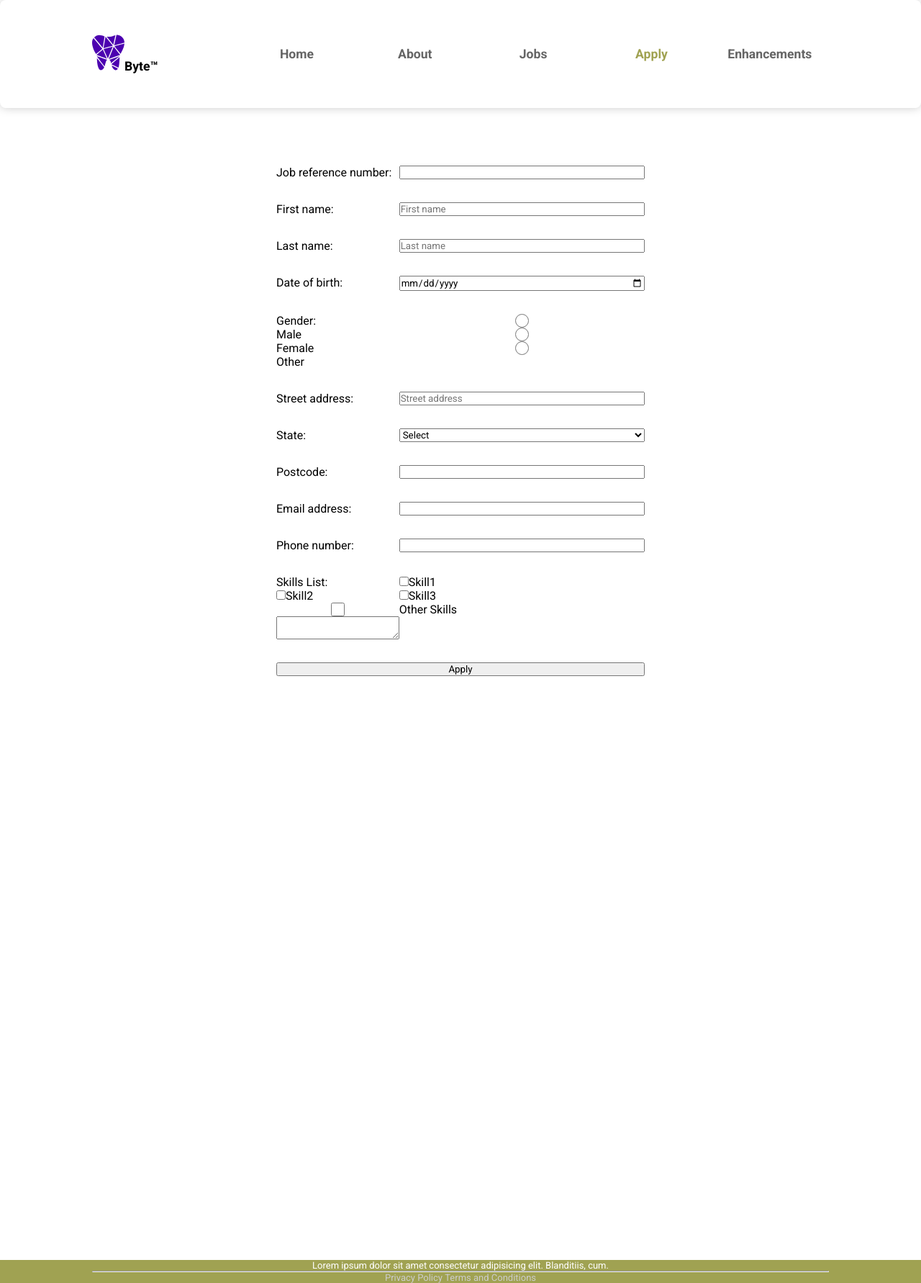
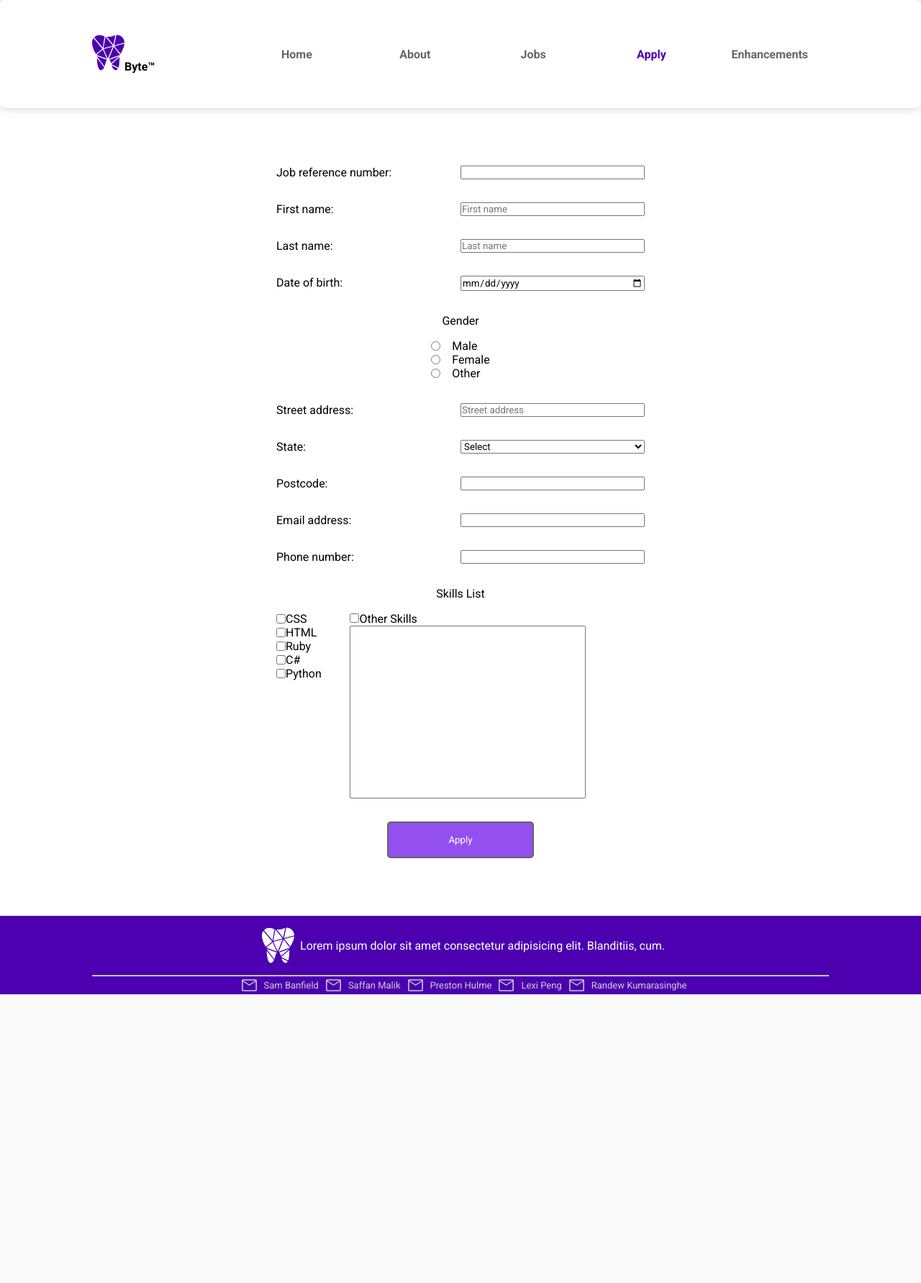
Before and after one commit to 102560056/COS100026_Byte_Bandits, a PHP site: page /apply.html in a window 1280 px wide. Shown: the whole page at 72% size. After the commit the page ends 1381 px from the top, so only its background shows below. Run offline with PHP 8.4, Linux system fonts and the light colour scheme; some web fonts are replaced.

Commit message:
Finalised apply, edited footer

```diff
--- a/Sams/apply.html
+++ b/Sams/apply.html
@@ -28,10 +28,9 @@ tested. -->
 
 <body>
     <header>
-
         <ul>
             <a href="index.html">
-                <img src="byte-logo.svg" class="icon">Byte&#8482;
+                <img src="media/byte-logo.svg">Byte&#8482;
             </a>
             <li>
                 <a href="index.html">Home</a>
@@ -60,7 +59,6 @@ tested. -->
 
             <!-- First name, max 20 alpha characters -->
             <fieldset>
-
                 <label for="first_name">First name:</label>
                 <input type="text" name="first_name" id="first_name" placeholder="First name"
                     pattern="^([a-zA-Z]|[0-9]){1,20}" maxlength="20" required>
@@ -82,14 +80,15 @@ tested. -->
             </fieldset>
 
             <!-- Gender,  radio inputs grouped  using a fieldset and legend  -->
-            <fieldset>
-                <label for="gender">Gender:</label>
+            <fieldset class="apply-gender">
+                <!-- <label for="gender">Gender:</label> -->
+                <p>Gender</p>
                 <input type="radio" name="gender" id="male" value="male" required>
                 <label for="male">Male</label>
                 <input type="radio" name="gender" id="female" value="female" required>
                 <label for="female">Female</label>
                 <input type="radio" name="gender" id="other" value="other" required>
-                <label for="other">Other</label>
+                <label for="female">Other</label>
             </fieldset>
 
             <!-- Street Address,  max 40 characters -->
@@ -137,33 +136,67 @@ tested. -->
 
             <!-- Skill list (The last item in list should read “Other skills...”), checkbox inputs
         Other skills,  textarea  -->
-            <fieldset>
-                <p>Skills List:</p>
-                <label><input type="checkbox" name="skill[]" id="skill_1">Skill1</label>
-                <label><input type="checkbox" name="skill[]" id="skill_2">Skill2</label>
-                <label><input type="checkbox" name="skill[]" id="skill_3">Skill3</label>
-
-                <input type="checkbox" name="skill[]" id="other">
-                <label for="other">Other Skills</label>
-                <!-- Cols will need to be adjusted for width constraints -->
-                <textarea name="skills_description" id="skills_description" cols="20"></textarea>
+            <fieldset class="apply-skills">
+                <p>Skills List</p>
+                <label class="apply-skill"><input type="checkbox" name="skill[]" id="CSS">CSS</label>
+                <label class="apply-skill"><input type="checkbox" name="skill[]" id="HTML">HTML</label>
+                <label class="apply-skill"><input type="checkbox" name="skill[]" id="Ruby">Ruby</label>
+                <label class="apply-skill"><input type="checkbox" name="skill[]" id="C#">C#</label>
+                <label class="apply-skill"><input type="checkbox" name="skill[]" id="Python">Python</label>
+                <label class="other-label"><input type="checkbox" name="skill[]" id="other">Other
+                    Skills</label>
+                <textarea name="skills_description" id="skills_description" class="other-input"
+                    style="resize: none;"></textarea>
             </fieldset>
 
-            <fieldset class="full-width">
+            <fieldset class="apply-full-width">
                 <input type="submit" value="Apply">
             </fieldset>
         </form>
     </main>
+
     <footer>
         <!-- MUST INCLUDE ALL OUR EMAILS -->
-        <p>Lorem ipsum dolor sit amet consectetur adipisicing elit. Blanditiis, cum.</p>
+        <section class="mission-statement">
+            <img src="media/byte-logo-alt.svg" alt="">
+            <p>Lorem ipsum dolor sit amet consectetur adipisicing elit. Blanditiis, cum.</p>
+        </section>
+        <ul>
+
+        </ul>
         <hr>
-        <a href="" class="footer-links">
-            <p>Privacy Policy</p>
-        </a>
-        <a href="" class="footer-links">
-            <p>Terms and Conditions</p>
-        </a>
+        <ul>
+            <li>
+                <a href="mailto:102560056@student.swin.edu.au">
+                    <img src="media/email.svg">
+                    <p>Sam Banfield</p>
+                </a>
+            </li>
+            <li>
+                <a href="mailto:104119968@student.swin.edu.au">
+                    <img src="media/email.svg">
+                    <p>Saffan Malik</p>
+                </a>
+            </li>
+            <li>
+                <a href="mailto:104453323@student.swin.edu.au">
+                    <img src="media/email.svg">
+                    <p>Preston Hulme</p>
+                </a>
+            </li>
+            <li>
+                <a href="mailto:104147451@student.swin.edu.au">
+                    <img src="media/email.svg">
+                    <p>Lexi Peng</p>
+                </a>
+            </li>
+            <li>
+                <a href="mailto:103163537@student.swin.edu.au">
+                    <img src="media/email.svg">
+                    <p>Randew Kumarasinghe</p>
+                </a>
+            </li>
+        </ul>
     </footer>
 </body>
 
--- a/Sams/style.css
+++ b/Sams/style.css
@@ -2,10 +2,10 @@
 
 /* Sam.B Global Variables for standardised styling */
 :root {
-    /* --main-color: #4c00b0; */
+    font-size: 16px;
+    --main-color: #4c00b0;
     /* --main-color: #7600bc */
     /* --main-color: #8a00c2 */
-    --main-color: #a0a252;
 }
 
 /* Sam.B Overide default behaviours to produce more predictible behaviours */
@@ -16,6 +16,7 @@ html {
 
 /* Sam.B Overide default behaviours to produce more predictible behaviours */
 * {
+    outline: none;
     font-family: 'Roboto', sans-serif;
     box-sizing: border-box;
     margin: 0;
@@ -26,7 +27,7 @@ header {
     position: sticky;
     top: 0;
     padding: 6vh 10vw;
-    font-size: 1.1rem;
+    font-size: 1rem;
     font-weight: bold;
     background-color: white;
     box-shadow: 0 0 .8rem 0 #ccc;
@@ -38,7 +39,7 @@ header ul li :hover {
     color: var(--main-color);
     cursor: pointer;
     text-align: center;
-    font-size: 1.65rem;
+    font-size: 1.25rem;
     transition: ease 100ms;
 }
 
@@ -73,7 +74,6 @@ header ul li a {
 }
 
 main {
-    height: 200vh;
     width: 100vw;
     padding: 8vh 10vw;
     display: flex;
@@ -91,12 +91,86 @@ form>* {
 fieldset {
     border: none;
     display: grid;
-    grid-template-columns: 1fr 2fr;
+    grid-template-columns: 1fr 1fr;
+    margin: auto;
 }
 
 
-fieldset.full-width {
+fieldset.apply-full-width {
     grid-template-columns: 1fr;
+    width: 40%;
+}
+
+.apply-gender {
+    display: grid;
+    grid-template-columns: auto auto;
+}
+
+.apply-gender p {
+    grid-column: 1 / 3;
+    grid-row: 1 / 1;
+    margin: auto;
+    padding-bottom: 1rem;
+}
+
+.apply-gender input[type=radio] {
+    margin-right: 1rem;
+    justify-self: end;
+}
+
+.other-label {
+    justify-self: start;
+}
+
+.apply-skills p {
+    grid-area: header;
+    margin: auto;
+    padding-bottom: 1rem;
+}
+
+.other-input {
+    grid-area: input;
+    justify-content: stretch;
+    height: 15rem;
+    max-width: 80%;
+}
+
+.other-label {
+    grid-area: label;
+}
+
+.apply-skills {
+    display: grid;
+    grid-template-columns: 1fr 4fr;
+    grid-template-areas:
+        "header header"
+        ". label"
+        ". input"
+        ". input"
+        ". input"
+        ". input"
+        ". input"
+        ". input"
+        ". input";
+}
+
+.apply-skill {
+    display: flex;
+}
+
+fieldset.apply-full-width :hover {
+    cursor: pointer;
+    background-color: var(--main-color);
+}
+
+
+/* Sam.B Styling submit button */
+input[type=submit] {
+    background-color: #944fef;
+    color: white;
+    border: 2px solid rgb(101, 101, 101);
+    border-radius: .3rem;
+    padding: 1rem;
 }
 
 /* Hamburger menu */
@@ -122,11 +196,37 @@ footer {
     text-align: center;
 }
 
-.footer-links {
+footer ul {
+    list-style: none;
+    display: flex;
+    width: 100%;
+    justify-content: center;
+}
+
+footer li {
+    width: fit-content;
+}
+
+footer a {
     text-decoration: none;
     color: #ccc;
-    display: inline-block;
+    display: flex;
+    align-items: center;
 }
+
+footer img {
+    margin: 0 .5rem;
+}
+
+.mission-statement {
+    font-size: 1rem;
+    display: flex;
+    justify-content: center;
+    align-items: center;
+    padding: 1rem;
+}
+
+
 
 
 
```
Also changed, not shown: README.txt (deleted), Sams/README.txt (deleted), Sams/media/byte-logo-alt.svg (added), Sams/media/byte-logo.svg (renamed from Sams/byte-logo.svg), Sams/media/email.svg (added).
